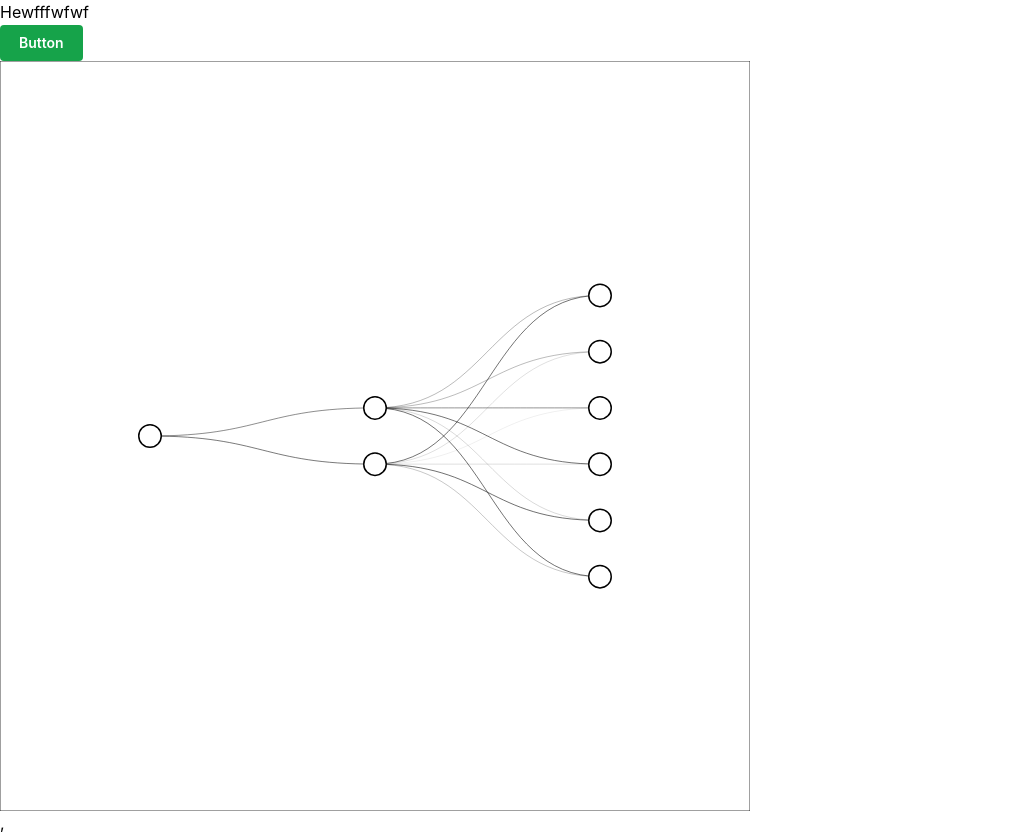
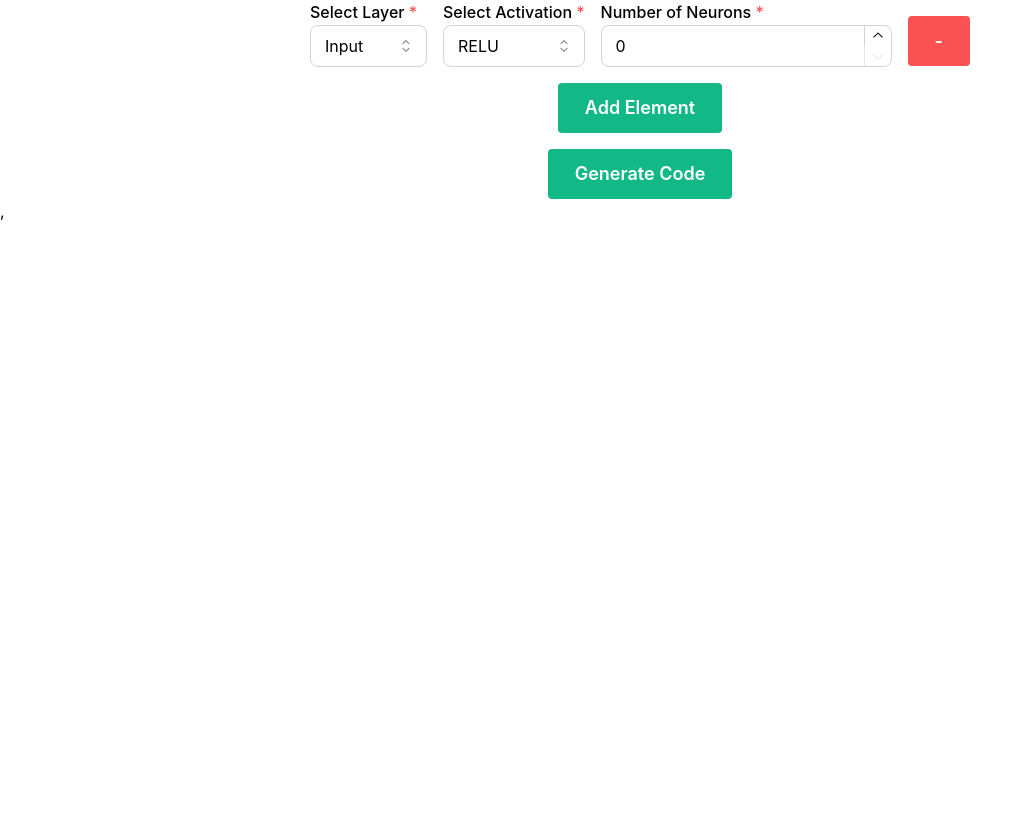
Before and after one commit to ChaoticTrio/athena, a React (Vite) app: page / in a window 1280 px wide. Shown: the whole page, without its empty margins (0-1033 px from the left). After the commit the page ends 800 px from the top, so only its background shows below. Built offline with nearby package versions, Linux system fonts and the light colour scheme.

Commit message:
Added FCN Form
Basic Functionality done. Have to take care of Validation, sending to Backend and integrating with the visual

```diff
--- a/src/App.tsx
+++ b/src/App.tsx
@@ -1,11 +1,12 @@
 import React from 'react'
 import FCNVisual from './visuals/FCNVisual'
+import FCN from './components/FCN'
 
 function App() {
   return (
     <div>
-      <p> Hewfffwfwf </p>
-      <FCNVisual />
+      <FCN/>
+      {/* <FCNVisual /> */}
     </div>
   )
 }
--- a/src/components/FCN.tsx
+++ b/src/components/FCN.tsx
@@ -1,9 +1,109 @@
-import React from 'react'
+import React, { FC, useState } from 'react';
+import { Button, NativeSelect, NumberInput, Dialog, Transition } from '@mantine/core';
 
-function FCN() {
-    return (
-        <div></div>
-    );
+interface FormElement {
+  select1: string;
+  select2: string;
+  number: number;
 }
 
+const options1 = ['Input', 'Flatten', 'Linear', 'Dropout'];
+const options2 = ['RELU', 'Sigmoid', 'Tanh', 'Softmax'];
+
+const FCN: FC = () => {
+  const [formElements, setFormElements] = useState<FormElement[]>([
+    { select1: options1[0], select2: options2[0], number: 0 },
+  ]);
+
+  const [isDialogOpen, setDialogOpen] = useState(false);
+
+  const handleGenerateCode = () => {
+    if (!validateForm()) {
+      setDialogOpen(true);
+      return;
+    }
+    console.log(formElements);
+  };
+
+  const handleFormElementChange = <K extends keyof FormElement>(
+    index: number,
+    key: K,
+    value: FormElement[K]
+  ) => {
+    const newFormElements = [...formElements];
+    newFormElements[index][key] = value;
+    setFormElements(newFormElements);
+  };
+
+  const addFormElement = () => {
+    setFormElements([...formElements, {select1: options1[0], select2: options2[0], number: 0 }]);
+  };
+
+  const deleteFormElement = (index: number) => {
+    const newFormElements = formElements.filter((_, i) => i !== index);
+    setFormElements(newFormElements);
+  };
+
+  // Function that validates the form
+  // For now, it just checks if all the form elements are filled
+  const validateForm = () => {
+    return formElements.every((formElement) => formElement.number > 0);
+  }
+
+  return (
+    <div className="flex flex-col items-center space-y-4">
+      {formElements.map((formElement, index) => (
+        <div key={index} className='flex flex-row space-x-4'>
+          <NativeSelect
+          data={options1}
+          value={formElement.select1}
+          onChange={(event) => handleFormElementChange(index, 'select1', event.target.value)}
+          label="Select Layer"
+          size="md" radius="md"
+          withAsterisk
+        />
+        <NativeSelect
+          data={options2}
+          value={formElement.select2}
+          onChange={(event) => handleFormElementChange(index, 'select2', event.target.value)}
+          label="Select Activation"
+          size="md" radius="md"
+          withAsterisk
+        />
+          <NumberInput
+            value={formElement.number}
+            onChange={(val) => handleFormElementChange(index, 'number', val)}
+            label="Number of Neurons"
+            min={1}
+            placeholder="Number of Neurons"
+            size="md" radius="md"
+            withAsterisk
+          />
+          <Button onClick={() => deleteFormElement(index)} color="red" size="lg" mt="md">-</Button>
+        </div>
+      ))}
+      <Button onClick={addFormElement} color="teal" size="lg">Add Element</Button>
+      <Button onClick={handleGenerateCode} color="teal" size="lg">Generate Code</Button>
+      <Transition
+      mounted={isDialogOpen}
+      transition="pop-top-left"
+      duration={200}
+      onExited={() => setDialogOpen(false)}
+    >
+      {(transitionStyles) => (
+        <Dialog
+          style={transitionStyles}
+          title="Error"
+          opened={isDialogOpen}
+          withCloseButton
+          onClose={() => setDialogOpen(false)}
+        >
+          Please fill all form elements before generating code.
+        </Dialog>
+      )}
+    </Transition>
+    </div>
+  );
+};
+
 export default FCN;
```
